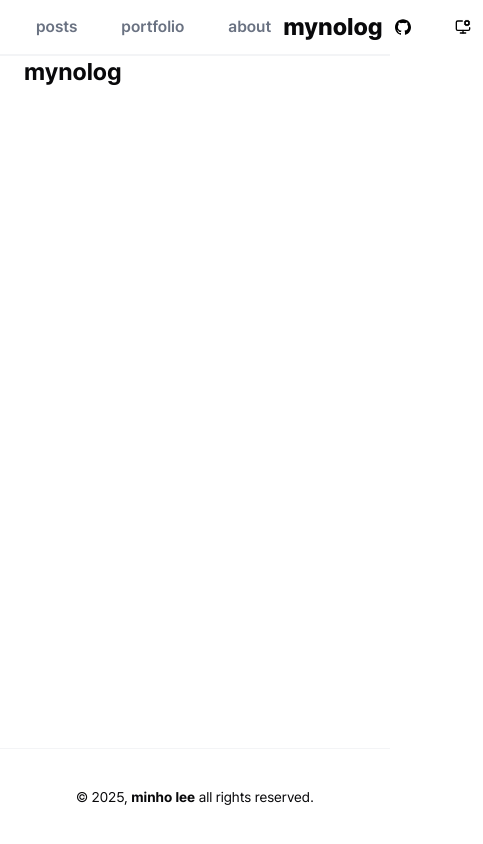
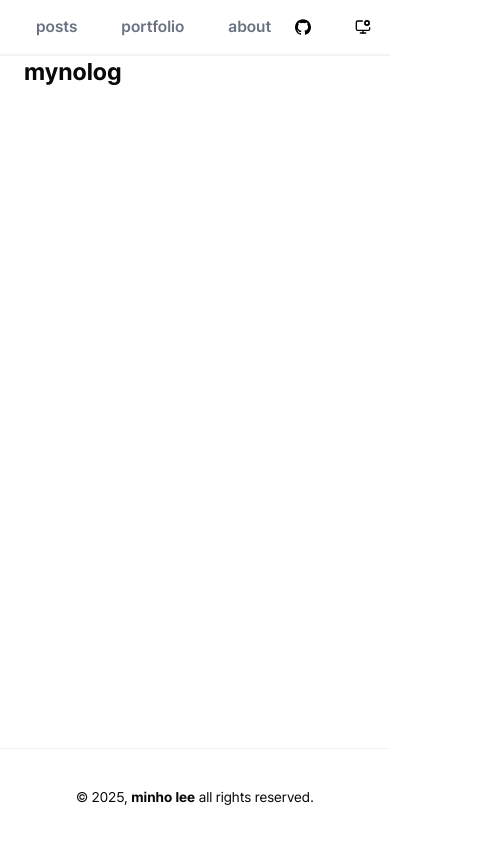
Before and after one commit to mynolog/mynolog-blog, a Next.js app: page / in a window 390 px wide. Shown: the whole page, 483 px wide, since content can reach past the window. Built offline with nearby package versions, Linux system fonts and the light colour scheme.

Commit message:
style: Header 컴폰넌트 반응형 css 적용

```diff
--- a/src/components/layouts/Header.tsx
+++ b/src/components/layouts/Header.tsx
@@ -11,7 +11,7 @@ export default function Header() {
         {/* 네비게이션 메뉴 */}
         <Navigation />
         <HomeLink>
-          <h1 className="text-2xl font-extrabold">mynolog</h1>
+          <h1 className="hidden text-2xl font-extrabold sm:block">mynolog</h1>
         </HomeLink>
         {/* 깃헙, 테마 설정 */}
         <ul className="flex items-center justify-center gap-5">
```
